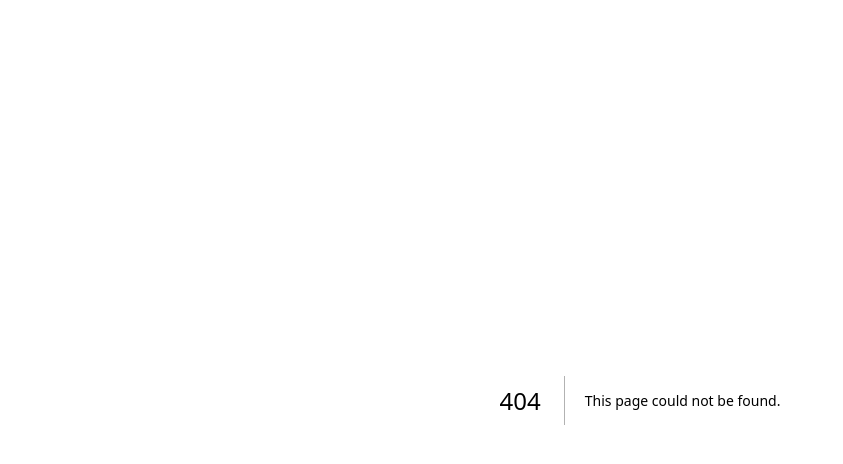
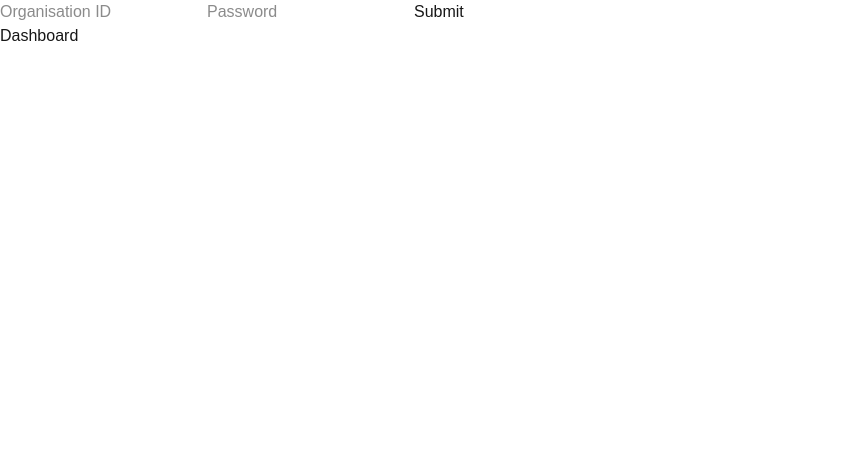
Before and after one commit to gdg-raipur/certify, a Next.js app: page /dashboard in a window 1280 px wide. Before the commit this address had no page. Shown: the top 464 px of the page, without its empty margins (0-843 px from the left). Built offline with nearby package versions, Linux system fonts and the light colour scheme.

Commit message:
add: initial dashboard structure

```diff
--- /dev/null
+++ b/src/app/dashboard/page.tsx
@@ -0,0 +1,18 @@
+"use client"
+import { useState } from "react";
+
+
+//show all the certificates of an organisation and its details
+
+export default function Dashboard() {
+    const [orgId, setOrgId] = useState("");
+    const [password, setPassword] = useState("");
+    return (
+        <div>
+            <input type="text" placeholder="Organisation ID" />
+            <input type="password" placeholder="Password" />
+            <button>Submit</button>
+            <h1>Dashboard</h1>
+        </div>
+    );
+}
--- a/src/app/page.tsx
+++ b/src/app/page.tsx
@@ -60,7 +60,7 @@ export default function Home() {
                 </Link>
 
                 {/* Secondary Box: Login */}
-                <div className="bg-rose-100 hover:bg-rose-200 transition-all duration-300 rounded-3xl p-6 flex flex-col justify-between group cursor-pointer shadow-sm hover:shadow-md md:col-span-2 md:col-start-2">
+                <Link href="/dashboard" className="bg-rose-100 hover:bg-rose-200 transition-all duration-300 rounded-3xl p-6 flex flex-col justify-between group cursor-pointer shadow-sm hover:shadow-md md:col-span-2 md:col-start-2">
                     <div className="flex items-center justify-between">
                         <div>
                             <h3 className="text-xl font-bold text-rose-900 mb-1">Login</h3>
@@ -70,7 +70,7 @@ export default function Home() {
                             <LogIn className="w-6 h-6 text-rose-800" />
                         </div>
                     </div>
-                </div>
+                </Link>
 
             </div>
         </main>
```
